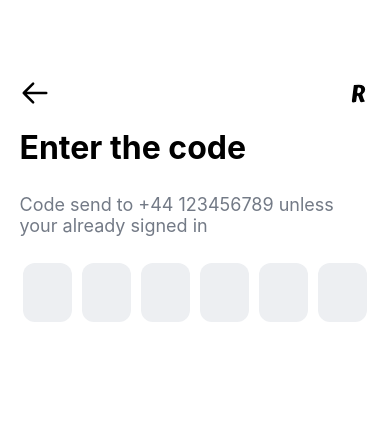
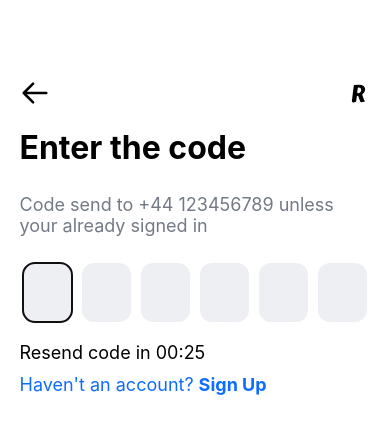
Before and after one commit to Matsuel/revolut-app, a React Native app: screen /CodeConfirmation in a window 390 px wide. Shown: the top 434 px of the page. Built offline with nearby package versions, Linux system fonts and the light colour scheme.

Commit message:
focusfirst input, and add style

```diff
--- /dev/null
+++ b/src/Functions/CodeConfirmation.ts
@@ -0,0 +1,19 @@
+import { TextInputKeyPressEventData } from 'react-native';
+
+export const focusNext  = (key: number, value: string | any[], inputs: any) => {
+    if (value.length > 0 && inputs.current[key + 1]) {
+        inputs.current[key + 1].focus();
+    }
+}
+
+export const focusPrev = (key: number, nativeKey: TextInputKeyPressEventData, inputs: any) => {
+    if (nativeKey.key === 'Backspace' && inputs.current[key - 1]) {
+        inputs.current[key - 1].focus();
+    }
+}
+
+export const focusFirst = (inputs: any) => {
+    if (inputs.current[0]) {
+        inputs.current[0].focus();
+    }
+}
--- a/src/Screens/CodeConfirmation/CodeConfirmation.style.tsx
+++ b/src/Screens/CodeConfirmation/CodeConfirmation.style.tsx
@@ -54,4 +54,43 @@ export const styles = StyleSheet.create({
         borderRadius: 12,
         textAlign: "center",
     },
+    resend: {
+        width: "90%",
+        height: "auto",
+        justifyContent: "center",
+        alignItems: "flex-start",
+        marginTop: "5%",
+        paddingLeft: "5%",
+    },
+    resendText: {
+        color: "#0d6efd",
+        fontSize: 18,
+        fontWeight: "700",
+    },
+    resendWait: {
+        color: "#000",
+        fontSize: 18,
+        fontWeight: "400",
+    },
+    noAccount: {
+        width: "90%",
+        marginTop: "3%",
+        justifyContent: "flex-start",
+        alignItems: "center",
+        flexDirection: "row",
+        paddingLeft: "5%",
+    },
+    noAccountText: {
+        color: "#0d6efd",
+        fontSize: 18,
+        fontWeight: "400",
+    },
+    noAccountButton: {
+        marginLeft: 5,
+    },
+    signUp: {
+        color: "#0d6efd",
+        fontSize: 18,
+        fontWeight: "700",
+    },
 });
--- a/src/Screens/CodeConfirmation/CodeConfirmation.tsx
+++ b/src/Screens/CodeConfirmation/CodeConfirmation.tsx
@@ -1,28 +1,29 @@
-import React, { useRef } from 'react'
+import React, { useEffect, useRef, useState } from 'react'
 import { Text, TextInput, TextInputKeyPressEventData, TouchableOpacity, View } from 'react-native'
 import { styles } from './CodeConfirmation.style'
 import LeftArrow from '../../assets/LeftArrow'
 import Logo from '../../assets/Logo'
+import { focusNext, focusPrev, focusFirst } from '../../Functions/CodeConfirmation'
 
 const CodeConfirmation = ({ navigation }: any) => {
 
+    const inputs = useRef<any[]>([]);
+    const [timer, setTimer] = useState<number>(30);
+
     const num = 123456;
     const arrayNum = Array.from(String(num), Number);
-    console.log(arrayNum);
 
-    const inputs = useRef<any[]>([]);
+    useEffect(() => {
+        const interval = setInterval(() => {
+            setTimer((prev) => (prev > 0 ? prev - 1 : 0));
+        }, 1000);
 
-    const focusNext  = (key: number, value: string | any[]) => {
-        if (value.length > 0 && inputs.current[key + 1]) {
-            inputs.current[key + 1].focus();
-        }
-    }
+        return () => clearInterval(interval);
+    }, [timer]);
 
-    const focusPrev = (key: number, nativeKey: TextInputKeyPressEventData) => {
-        if (nativeKey.key === 'Backspace' && inputs.current[key - 1]) {
-            inputs.current[key - 1].focus();
-        }
-    }
+    useEffect(() => {
+        focusFirst(inputs);
+    }, []);
 
     return (
         <View style={styles.container}>
@@ -47,11 +48,27 @@ const CodeConfirmation = ({ navigation }: any) => {
                         keyboardType="numeric"
                         maxLength={1}
                         ref={el => inputs.current[index] = el}
-                        onChangeText={(value) => focusNext(index, value)}
-                        onKeyPress={({ nativeEvent}) => focusPrev(index, nativeEvent)}
+                        onChangeText={(value) => focusNext(index, value, inputs)}
+                        onKeyPress={({ nativeEvent}) => focusPrev(index, nativeEvent, inputs)}
                     />
                 ))}
+            </View>
 
+            <TouchableOpacity style={styles.resend} disabled={timer > 0} onPress={() => setTimer(30)}>
+                <Text style={[timer > 0 ? styles.resendWait : styles.resendText]}>
+                    {timer > 0 ? `Resend code in 00:${timer}` : "Resend code"}
+                </Text>
+            </TouchableOpacity>
+
+            <View style={styles.noAccount}>
+                <Text style={styles.noAccountText}>
+                    Haven't an account?
+                </Text>
+                <TouchableOpacity onPress={() => navigation.navigate('SignUp')} style={styles.noAccountButton}>
+                    <Text style={styles.signUp}>
+                        Sign Up
+                    </Text>
+                </TouchableOpacity>
             </View>
         </View>
     )
```
